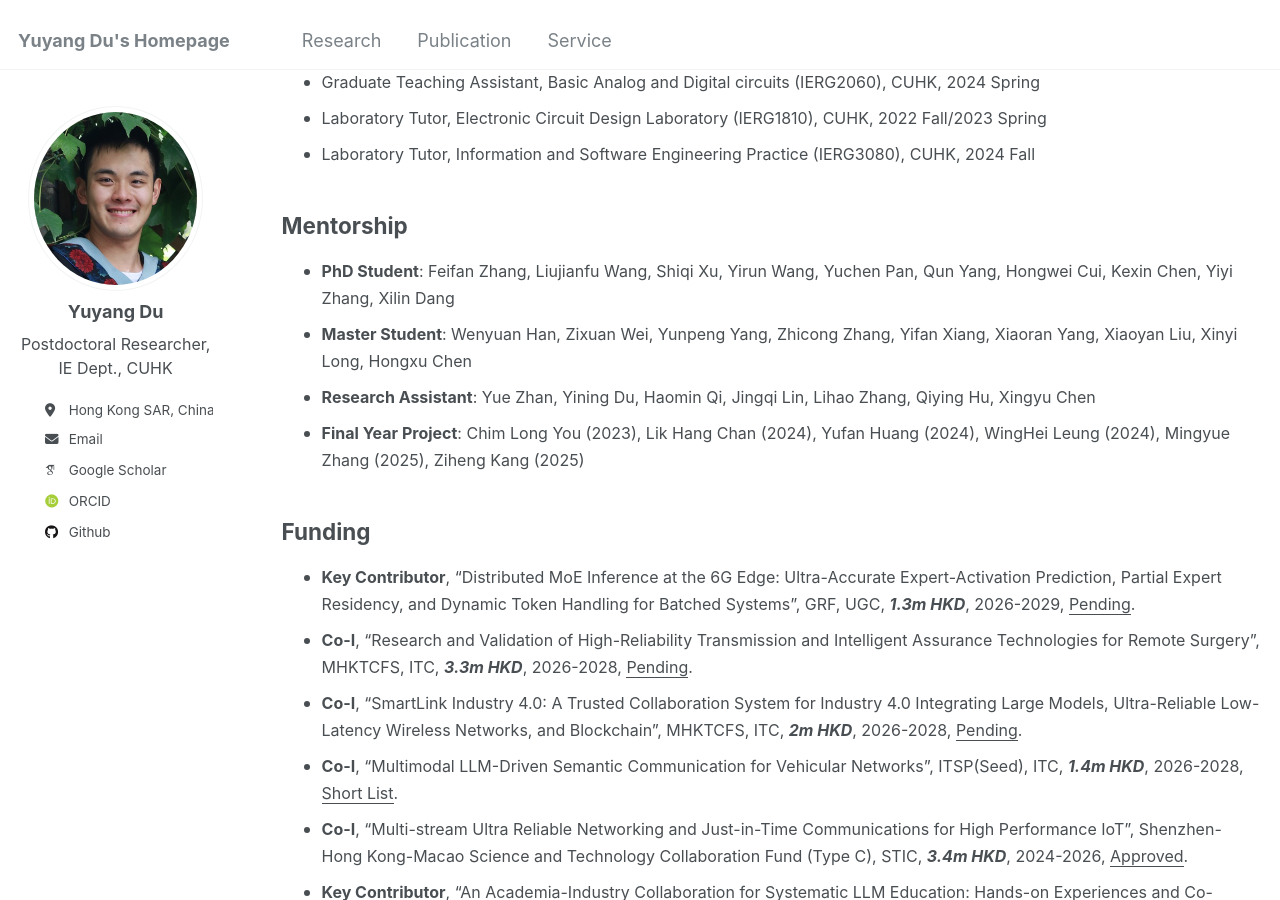
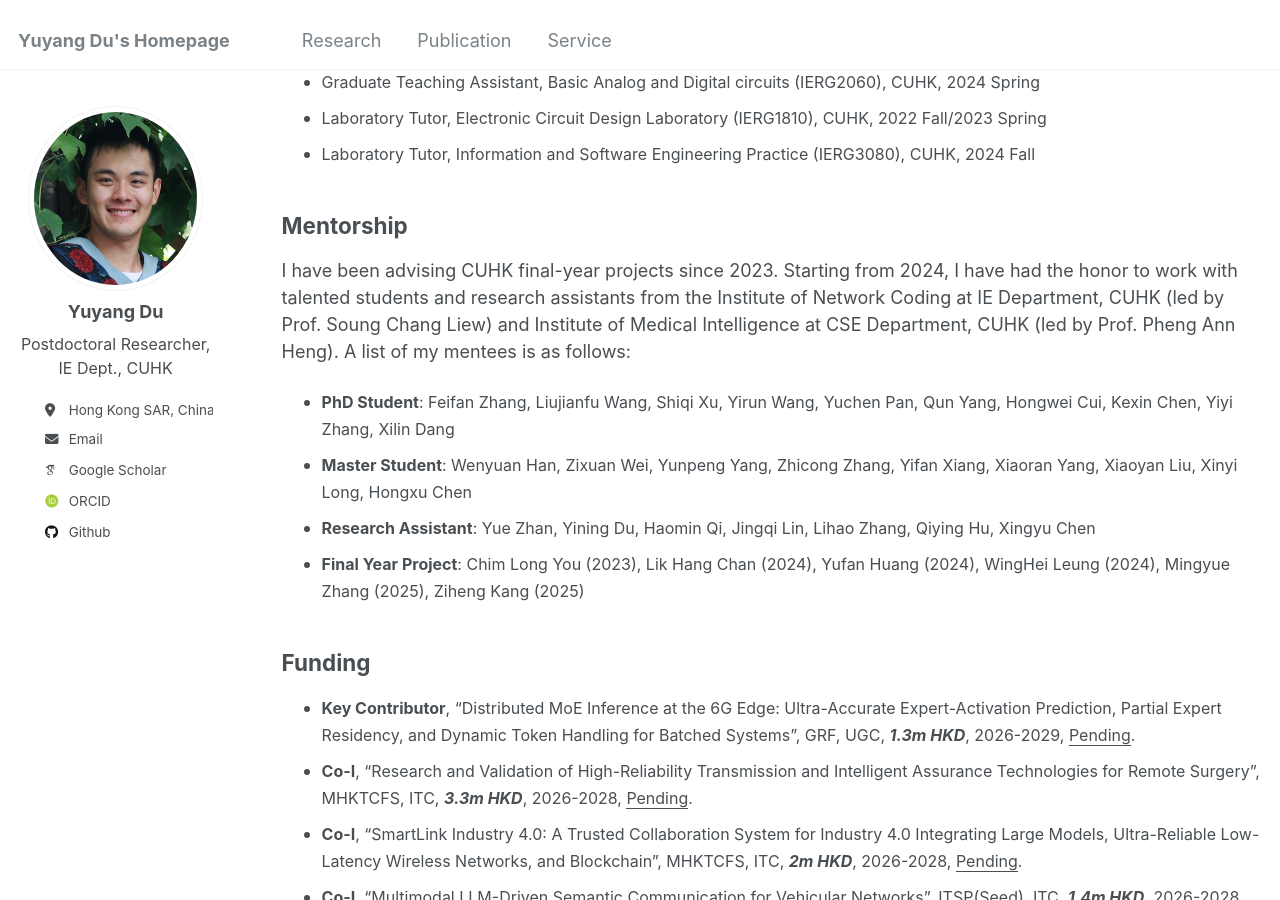
Before and after one commit to yuyangdu01/yuyangdu01.github.io, a Jekyll site: the page built from _pages/cv.md, in a window 1280 px wide and 900 px high, scrolled down 605 px. Built offline with Jekyll 4.4.1, drawn with Linux system fonts in a browser that asks for light colours; some web fonts are replaced.

Commit message:
Update cv.md

```diff
--- a/_pages/cv.md
+++ b/_pages/cv.md
@@ -40,6 +40,7 @@ Teaching
 
 Mentorship
 ------
+I have been advising CUHK final-year projects since 2023. Starting from 2024, I have had the honor to work with talented students and research assistants from the Institute of Network Coding at IE Department, CUHK (led by Prof. Soung Chang Liew) and Institute of Medical Intelligence at CSE Department, CUHK (led by Prof. Pheng Ann Heng). A list of my mentees is as follows:
 * <font size=3> <b>PhD Student</b>: Feifan Zhang, Liujianfu Wang, Shiqi Xu, Yirun Wang, Yuchen Pan, Qun Yang, Hongwei Cui, Kexin Chen, Yiyi Zhang, Xilin Dang</font>
 * <font size=3> <b>Master Student</b>: Wenyuan Han, Zixuan Wei, Yunpeng Yang, Zhicong Zhang, Yifan Xiang, Xiaoran Yang, Xiaoyan Liu, Xinyi Long, Hongxu Chen</font>
 * <font size=3> <b>Research Assistant</b>: Yue Zhan, Yining Du, Haomin Qi, Jingqi Lin, Lihao Zhang, Qiying Hu, Xingyu Chen</font>
```
